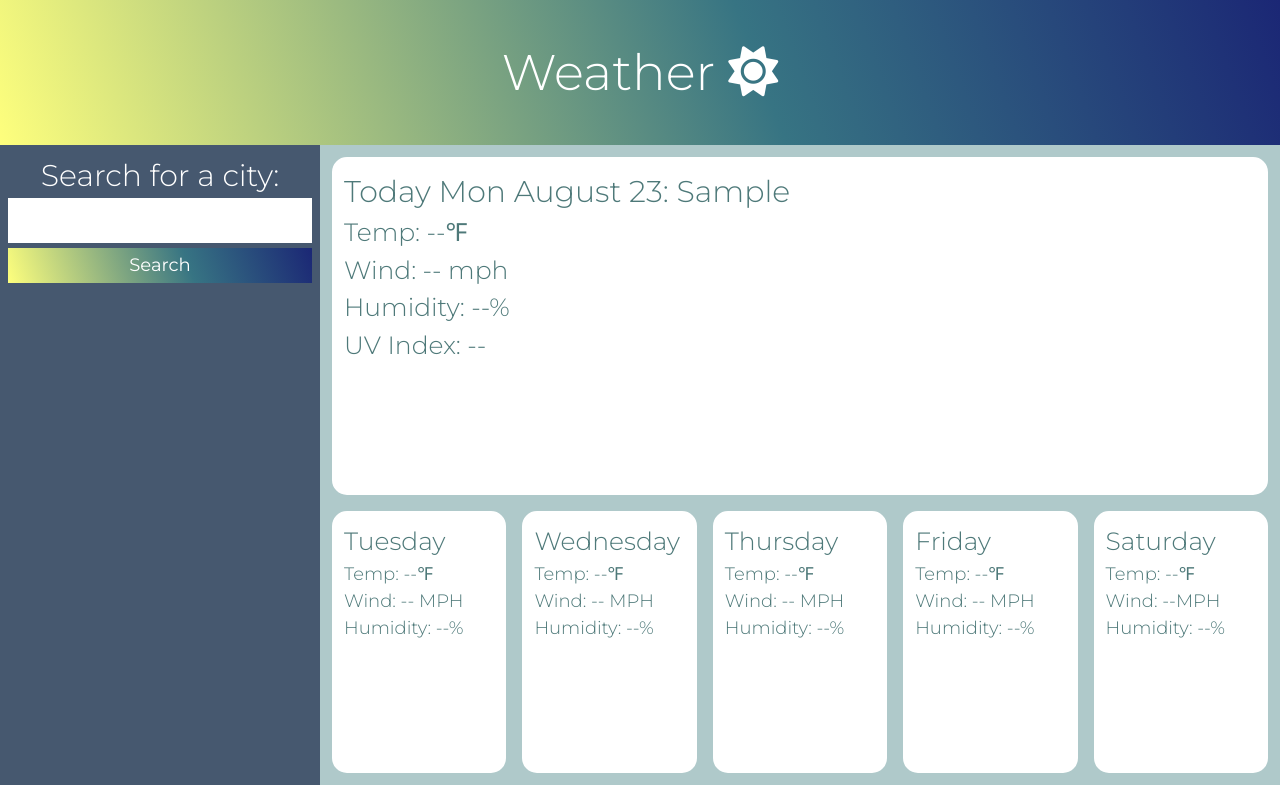
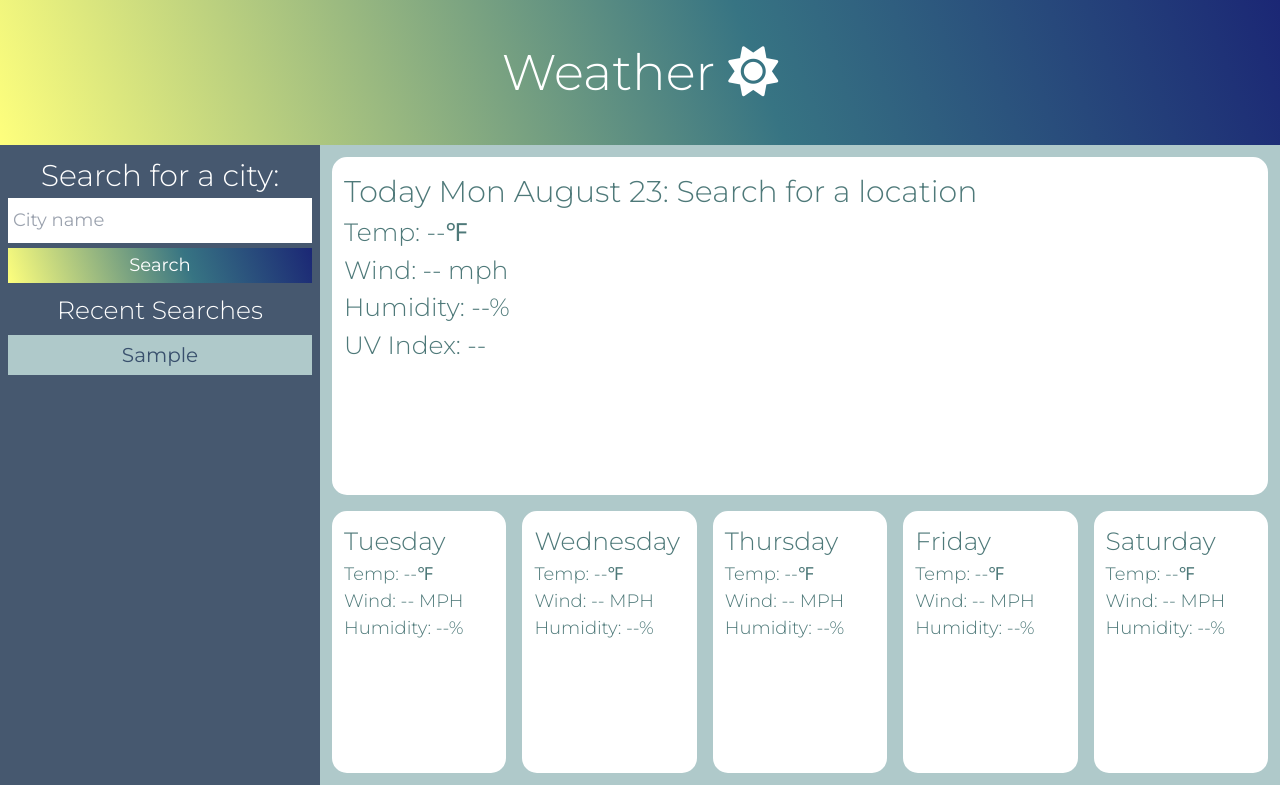
Before and after one commit to cat-bh/weather-app, a plain HTML site: page index.html in a window 1280 px wide. Both pictures are taken after typing "Sample" into the empty fields and a click on the button "Search". Drawn offline with nearby package versions, Linux system fonts and the light colour scheme; no server answers.

Commit message:
Set up local storage to save recent searches, display those searches on screen and load data if clicked. Fixed issue with url getting the wrong coordinates.

```diff
--- a/assets/css/style.css
+++ b/assets/css/style.css
@@ -60,3 +60,11 @@ button {
     color: rgb(78, 121, 121);
     padding: 10px;
 }
+
+.btn-recent {
+    width: 100%;
+    font-size: 20px;
+    padding: 5px 0;
+    background: rgb(175 201 202);
+    color: rgb(57, 80, 109);
+}
--- a/assets/js/script.js
+++ b/assets/js/script.js
@@ -7,7 +7,6 @@ var cloudIconEl = "<i class='fas fa-cloud'></i>";
 var sunCloudIconEl = "<i class='fas fa-cloud-sun'></i>";
 var rainIconEl = "<i class='fas fa-cloud-rain'></i>";
 var snowIconEl = "<i class='far fa-snowflake'></i>";
-//var windIconEl = "<i class='fas fa-wind'></i>";
 var fogIconEl = "<i class='fas fa-smog'></i>";
 var thunderIconEl = "<i class='fas fa-bolt'></i>";
 
@@ -27,10 +26,8 @@ $(".future").each(function() {
     $(this).find(".day").text(dayOfWeek);
 });
 
-var lat = "60.1282";
-var lng = "18.6435";
-
-var url = "https://api.openweathermap.org/data/2.5/onecall?lat=" + lat + "&lon=" + lng + "&exclude=hourly,minutely,alerts&units=imperial&appid=aa5d1cd32b930fb9d0bbbffde6f83c5f";
+var lat = "";
+var lng = "";
 
 
 // gather data and display to page
@@ -66,6 +63,7 @@ var loadWeather = function (dailyWeather) {
     });
 }
 
+// Returns the correct icon for the weather conditions
 function checkIcon (weatherId) {
     if (weatherId >= 200 && weatherId < 300) {
         return thunderIconEl;
@@ -90,18 +88,88 @@ function checkIcon (weatherId) {
     }
 }
 
+function getWeather() {
+    var url = "https://api.openweathermap.org/data/2.5/onecall?lat=" + lat + "&lon=" + lng + "&exclude=hourly,minutely,alerts&units=imperial&appid=aa5d1cd32b930fb9d0bbbffde6f83c5f";
+
+    fetch(url).then(function(response) {
+        response.json().then(function (data) {
+
+            loadWeather(data.daily);
+        })
+    });
+}
+
+// Get coordinates for city search
+function getCoordinates(city) {
+    var apiUrl = "https://api.openweathermap.org/data/2.5/weather?q=" + city + "&appid=aa5d1cd32b930fb9d0bbbffde6f83c5f";
+    fetch(apiUrl).then(function(response) {
+        if (response.ok) {
+            response.json().then(function(data) {
+
+                $(".location").text(data.name);
+                lat = data.coord.lat;
+                lng = data.coord.lon;
+
+                getWeather();
+            })
+        } else {
+            // request went wrong
+            $(".location").text("Something went wrong! Please enter just the city name");
+        }
+
+    })
+}
+
+// Updates the recent search buttons
+function loadRecentSearch() {
+    var searches = localStorage.getItem('recentSearch');
+    if (!searches) {
+        return;
+    }
+    searches = JSON.parse(searches);
+
+    $(".recent-searches").empty();
+
+    for(var i = searches.length -1; i >= 0; i--) {
+        var place = searches[i];
+        var btn = $("<button>")
+        btn.text(place).addClass("btn-recent");
+        $(".recent-searches").append(btn);
+    }
+}
+
+// adds the most recent search to local storage
+function addSearchHistory(location) {
+    var searchArray = localStorage.getItem('recentSearch');
+    if (!searchArray) {
+        searchArray = [];
+    } else {
+        searchArray = JSON.parse(searchArray);
+    }
+    searchArray.push(location);
+
+    if (searchArray.length > 7) {
+        searchArray.splice(0, 1);
+    }
+
+    localStorage.setItem('recentSearch', JSON.stringify(searchArray));
+    loadRecentSearch();
+}
+
+loadRecentSearch();
+
 //Event listener for form submit
 $(".location-search").on("submit", function(event) {
     event.preventDefault();
     var locationSearch = locationEl.value.trim();
     locationEl.value = "";
     console.log(locationSearch);
-    $(".location").text(locationSearch);
+    getCoordinates(locationSearch);
+    addSearchHistory(locationSearch);
 });
 
-fetch(url).then(function(response) {
-    response.json().then(function (data) {
-
-        loadWeather(data.daily);
-    })
-});
+// Runs a search when recent search buttons are clicked
+$(".recent-searches").on("click", ".btn-recent", function(event) {
+    var location = this.textContent;
+    getCoordinates(location);
+})
--- a/index.html
+++ b/index.html
@@ -28,9 +28,18 @@
             <div class="col-span-4 md:col-span-1 search-bar p-2">
                 <form class="text-center md:grid md:grid-rows-3 location-search">
                     <label for="city">Search for a city:</label>
-                    <input type="text" name="city" id="location"/>
+                    <input type="text" name="city" id="location" placeholder="City name"/>
                     <button type="sumbit">Search</button>
                 </form>
+
+                <!-- Recent Searches -->
+                <div class="text-center my-1">
+                    <h3>Recent Searches</h3>
+                    <div class="recent-searches">
+                        <!-- <button class="btn-recent">Dublin</button>
+                        <button class="btn-recent">London</button> -->
+                    </div>
+                </div>
 
             </div>
             <div class="col-span-4 md:col-span-3 p-3 grid gid-rows-2 gap-4 weather-forecast">
@@ -92,7 +101,7 @@
                         <h3 class="day">Day</h3>
                         <div class="icon"></div>
                         <p>Temp: <span class="temp">--</span>&#8457</p>
-                        <p>Wind: <span class="wind">--</span>MPH</p>
+                        <p>Wind: <span class="wind">--</span> MPH</p>
                         <p>Humidity: <span class="humid">--</span>%</p>
 
                     </div>
```
